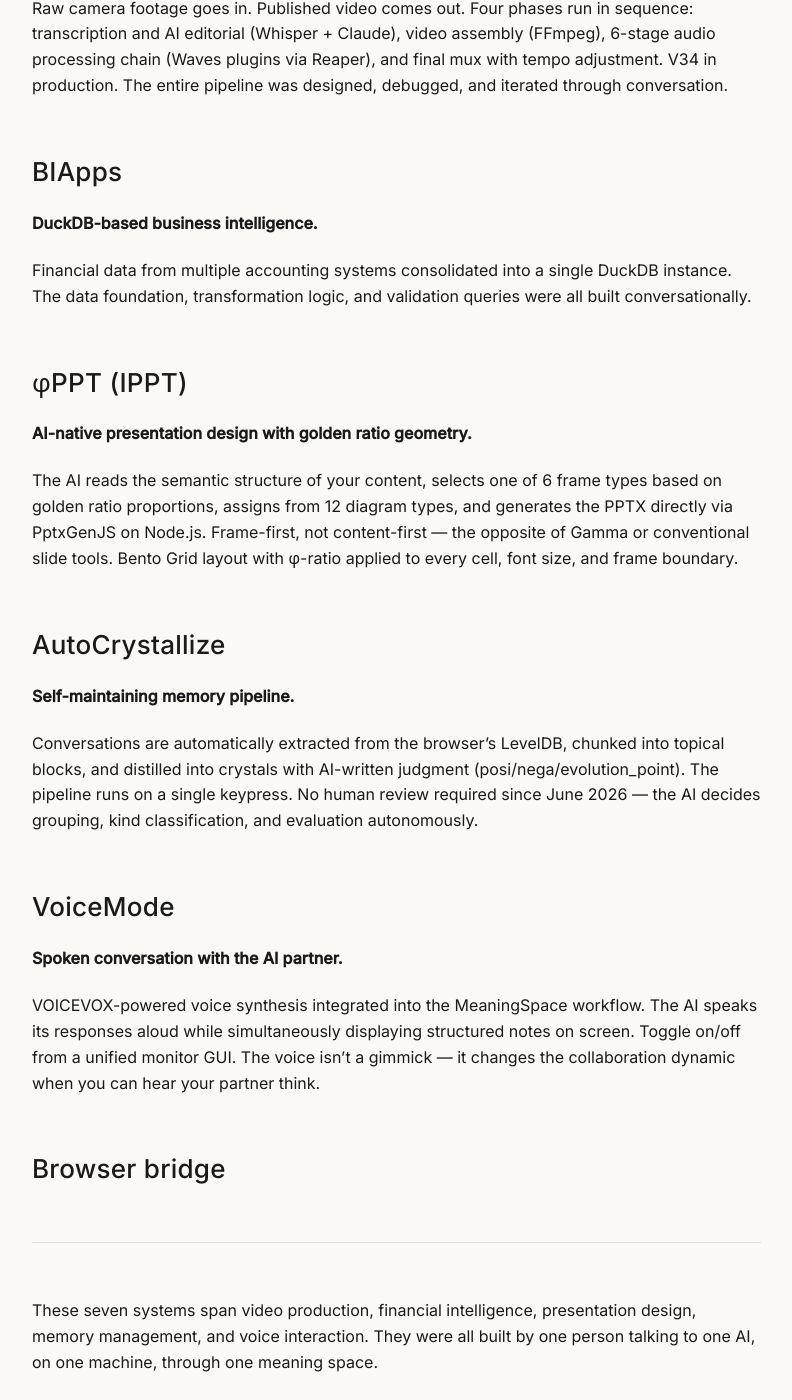
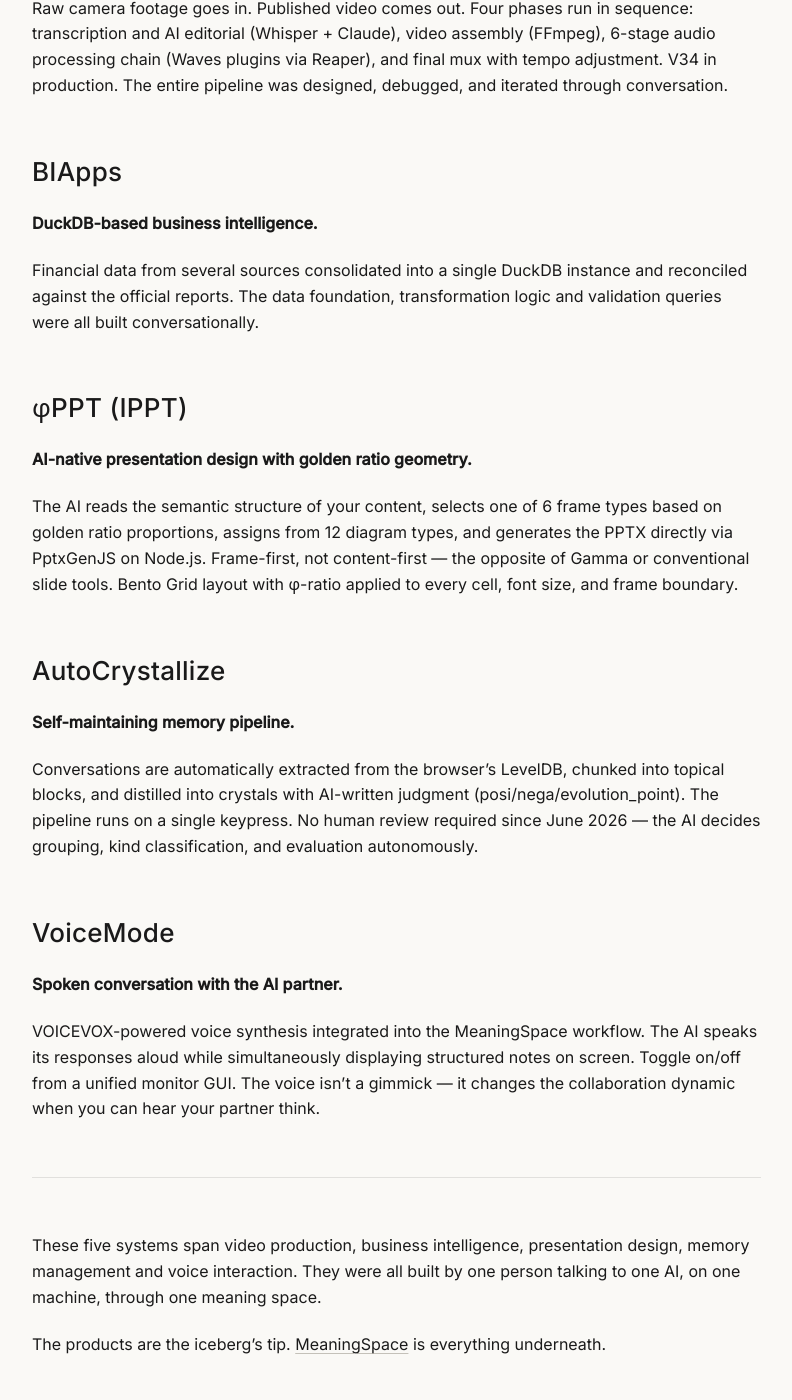
Before and after one commit to subtractlab/subtractlab, a Jekyll site: the page built from products.md, in a window 1280 px wide and 1400 px high, scrolled down 615 px. Shown: the whole window, without its empty margins (39-831 px from the left). Built offline with Jekyll 4.4.1, drawn with Linux system fonts in a browser that asks for light colours.

Commit message:
Drop company-tied products from the public pages
Co-Authored-By: Claude Opus 5.5 <noreply@anthropic.com>
Claude-Session: https://claude.ai/code/session_01KmDwjpf4epGPvCgHKcV1Sp

```diff
--- a/products.md
+++ b/products.md
@@ -1,7 +1,7 @@
 ---
 layout: default
 title: "Products — What emerges when you just talk to the AI"
-description: "Seven production systems built entirely through conversation with an AI partner on MeaningSpace. No terminal. No IDE. Just conversation."
+description: "Five production systems built entirely through conversation with an AI partner on MeaningSpace. No terminal. No IDE. Just conversation."
 ---
 
 # Products
@@ -24,8 +24,7 @@ Raw camera footage goes in. Published video comes out. Four phases run in sequen
 
 **DuckDB-based business intelligence.**
 
-Financial data from multiple accounting systems consolidated into a single DuckDB instance. The data foundation, transformation logic, and validation queries were all built conversationally.
-
+Financial data from several sources consolidated into a single DuckDB instance and reconciled against the official reports. The data foundation, transformation logic and validation queries were all built conversationally.
 
 ## φPPT (IPPT)
 
@@ -45,15 +44,9 @@ Conversations are automatically extracted from the browser's LevelDB, chunked in
 
 VOICEVOX-powered voice synthesis integrated into the MeaningSpace workflow. The AI speaks its responses aloud while simultaneously displaying structured notes on screen. Toggle on/off from a unified monitor GUI. The voice isn't a gimmick — it changes the collaboration dynamic when you can hear your partner think.
 
-## Browser bridge
-
-
-
-
-
 ---
 
-These seven systems span video production, financial intelligence, presentation design, memory management, and voice interaction. They were all built by one person talking to one AI, on one machine, through one meaning space.
+These five systems span video production, business intelligence, presentation design, memory management and voice interaction. They were all built by one person talking to one AI, on one machine, through one meaning space.
 
 The products are the iceberg's tip. [MeaningSpace](https://subtractlab.com/meaningspace) is everything underneath.
 
```
Also changed, not shown: meaningspace.md (+1 -1 lines).
